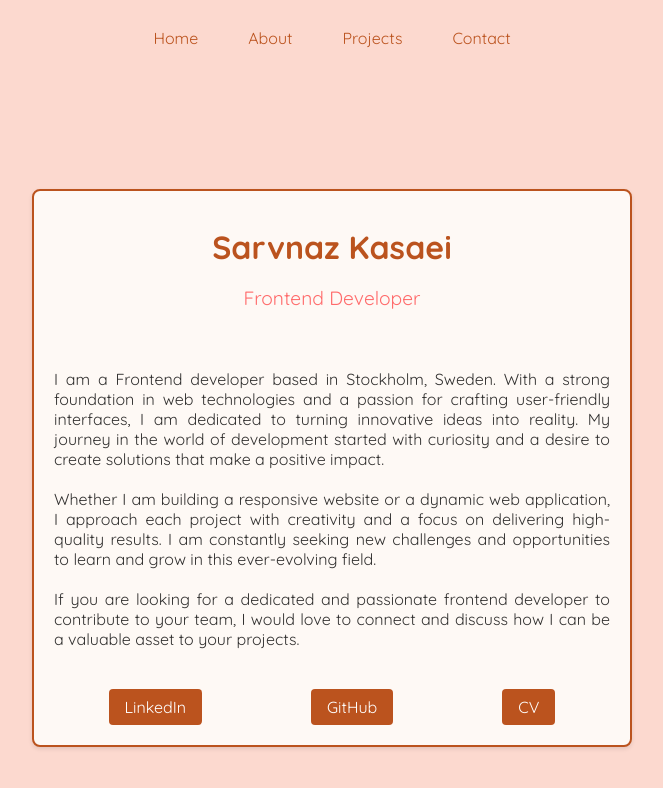
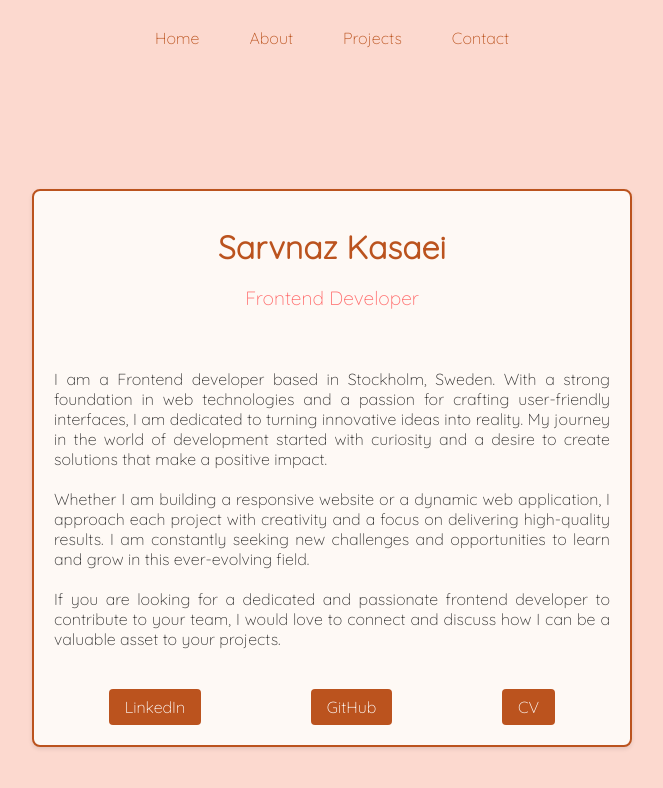
Before and after one commit to Sakas19/sarvnaz_Nextjs_portfolio, a Next.js app: page / in a window 1280 px wide. Shown: the top 788 px of the page, without its empty margins (308-971 px from the left). Built offline with nearby package versions, Linux system fonts and the light colour scheme.

Commit message:
fixed font issues

```diff
--- a/app/page.js
+++ b/app/page.js
@@ -1,8 +1,7 @@
 import React from 'react';
-import { Quicksand } from 'next/font/google';
 import styles from './page.module.css';
 
-const quicksand = Quicksand ({ subsets: ['latin'] });
+
 
 const Page = () => {
   return (
--- a/app/page.module.css
+++ b/app/page.module.css
@@ -1,8 +1,12 @@
+@import url('https://fonts.googleapis.com/css2?family=Quicksand:wght@300&display=swap');
+
+
 .main {
   display: flex;
   justify-content: center;
   align-items: center;
   min-height: 100vh;
+  font-family: 'Quicksand', sans-serif;
 }
 
 .container {
```
